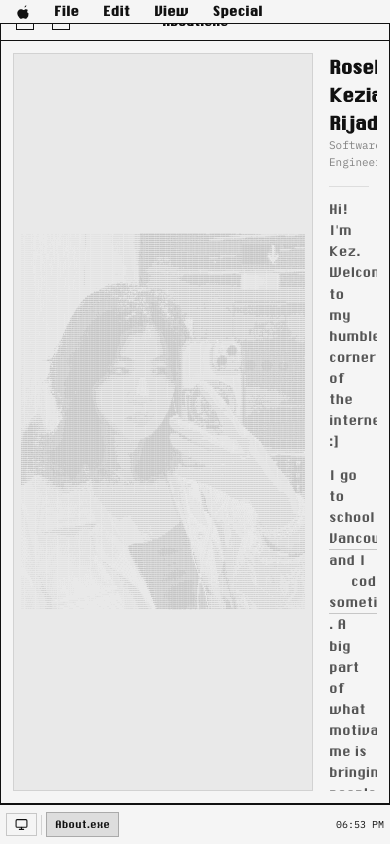
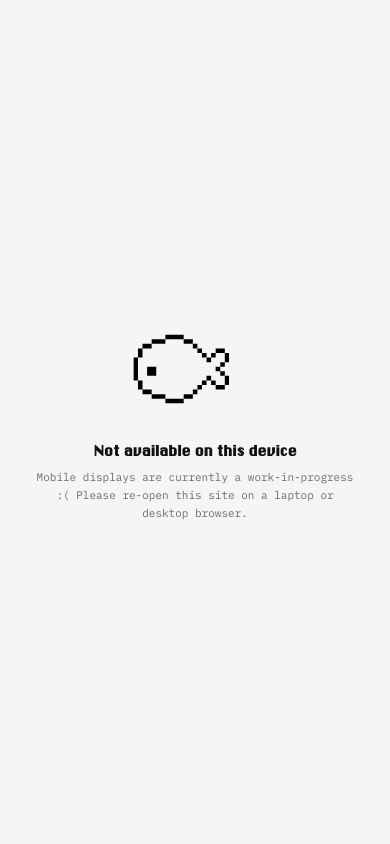
Before and after one commit to jasukej/portfolio-v2, a Next.js app: page / in a window 390 px wide. Built offline with nearby package versions, Linux system fonts and the light colour scheme.

Commit message:
chore: add viewport gate

```diff
--- a/src/app/page.tsx
+++ b/src/app/page.tsx
@@ -1,5 +1,10 @@
+import ViewportGate from "@/components/ViewportGate";
 import Desktop from "@/components/os/Desktop";
 
 export default function Home() {
-  return <Desktop />;
+  return (
+    <ViewportGate>
+      <Desktop />
+    </ViewportGate>
+  );
 }
--- /dev/null
+++ b/src/components/MobileUnavailable.tsx
@@ -0,0 +1,33 @@
+"use client";
+
+import { motion } from "framer-motion";
+
+export default function MobileUnavailable() {
+  return (
+    <div className="fixed inset-0 z-[10000] flex flex-col items-center justify-center gap-6 bg-canvas px-8 text-center">
+      <motion.img
+        src="/fish.svg"
+        alt=""
+        width={128}
+        height={128}
+        className="h-24 w-24 [image-rendering:pixelated]"
+        animate={{ x: [-14, 14, -14] }}
+        transition={{
+          duration: 2.8,
+          repeat: Infinity,
+          ease: "easeInOut",
+        }}
+      />
+
+      <div className="max-w-xs space-y-2">
+        <p className="font-sans text-sm font-bold tracking-tight text-navy">
+          Not available on this device
+        </p>
+        <p className="font-mono text-[11px] leading-relaxed text-navy/60">
+          Mobile displays are currently a work-in-progress :(
+          Please re-open this site on a laptop or desktop browser.
+        </p>
+      </div>
+    </div>
+  );
+}
--- /dev/null
+++ b/src/components/ViewportGate.tsx
@@ -0,0 +1,13 @@
+"use client";
+
+import { type ReactNode } from "react";
+import { useIsNarrowViewport } from "@/hooks/useMediaQuery";
+import MobileUnavailable from "./MobileUnavailable";
+
+export default function ViewportGate({ children }: { children: ReactNode }) {
+  const isNarrow = useIsNarrowViewport();
+
+  if (isNarrow) return <MobileUnavailable />;
+
+  return children;
+}
--- /dev/null
+++ b/src/hooks/useMediaQuery.ts
@@ -0,0 +1,21 @@
+"use client";
+
+import { useSyncExternalStore } from "react";
+
+export function useMediaQuery(query: string) {
+  return useSyncExternalStore(
+    (onChange) => {
+      const mq = window.matchMedia(query);
+      mq.addEventListener("change", onChange);
+      return () => mq.removeEventListener("change", onChange);
+    },
+    () => window.matchMedia(query).matches,
+    () => false
+  );
+}
+
+export const NARROW_VIEWPORT_QUERY = "(max-width: 1023px)";
+
+export function useIsNarrowViewport() {
+  return useMediaQuery(NARROW_VIEWPORT_QUERY);
+}
```
Also changed, not shown: public/fish.svg (added).
